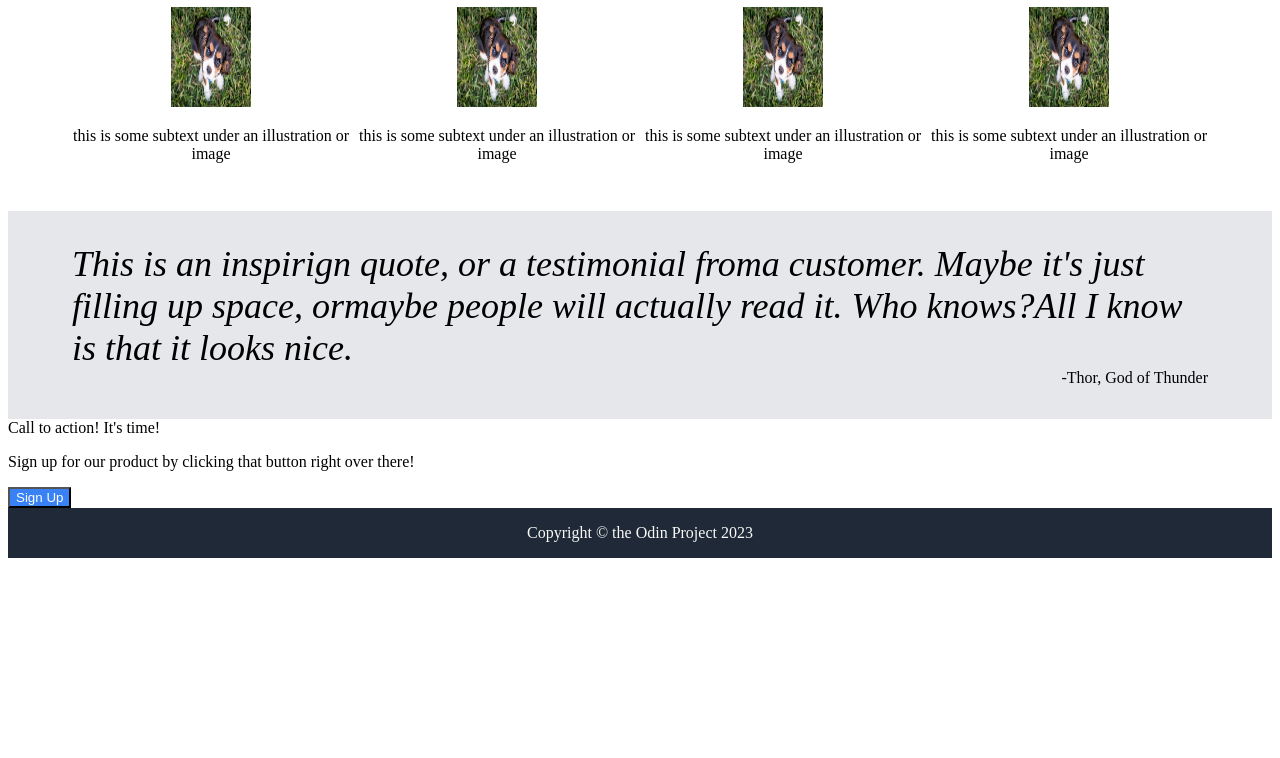
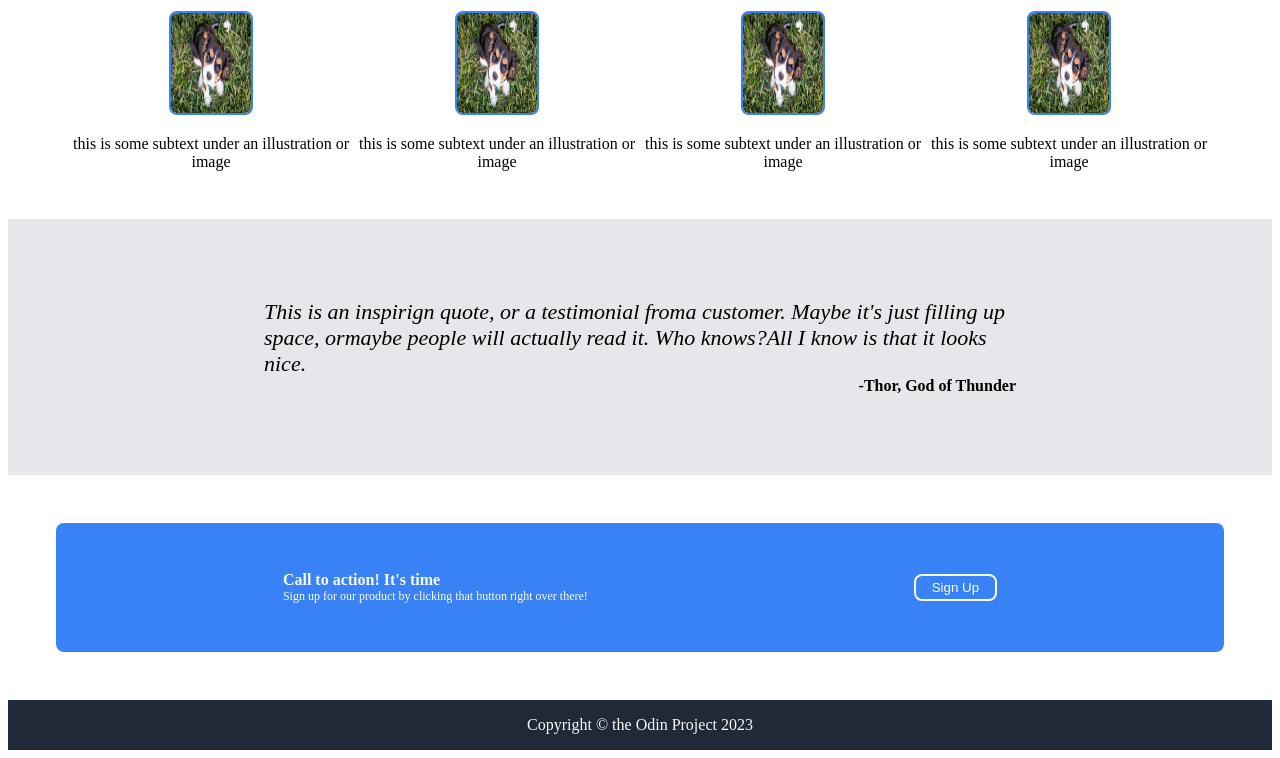
Before and after one commit to phoeniXharsh/landing-page-exercise, a plain HTML site: page index.html in a window 1280 px wide. Shown: the part 616-1374 px from the top of the page. Before the commit the page ends 1182 px from the top, so only its background shows below. Drawn offline with Linux system fonts and the light colour scheme.

Commit message:
completed  styling until final touches

```diff
--- a/index.html
+++ b/index.html
@@ -27,19 +27,19 @@
         <div id="info-title">Some random information.</div>
         <div class="cards">
             <div>
-                <img src="dog.jpg" alt="A cute dog pic">
+                <img class="card-image" src="dog.jpg" alt="A cute dog pic">
                 <p>this is some subtext under an illustration or image</p>
             </div>
             <div>
-                <img src="dog.jpg" alt="A cute dog pic">
+                <img class="card-image" src="dog.jpg" alt="A cute dog pic">
                 <p>this is some subtext under an illustration or image</p>
             </div>
             <div>
-                <img src="dog.jpg" alt="A cute dog pic">
+                <img class="card-image" src="dog.jpg" alt="A cute dog pic">
                 <p>this is some subtext under an illustration or image</p>
             </div>
             <div>
-                <img src="dog.jpg" alt="A cute dog pic">
+                <img class="card-image" src="dog.jpg" alt="A cute dog pic">
                 <p>this is some subtext under an illustration or image</p>
             </div>
         </div>
@@ -50,9 +50,11 @@
             <div class="author">-Thor, God of Thunder</div>
         </div>
         <div class="call_to_action">
-            <div>Call to action! It's time!</div>
-            <p>Sign up for our product by clicking that button right over there!</p>
-            <button>Sign Up</button>
+            <div>
+                <div class="primary">Call to action! It's time</div>
+                <div class="secondary">Sign up for our product by clicking that button right over there!</div>
+            </div>
+            <button class="sign-up-button" >Sign Up</button>
         </div>
         <div class="footer">
             <div>Copyright © the Odin Project 2023</div>
--- a/styles.css
+++ b/styles.css
@@ -8,7 +8,7 @@
     font-size: 18px;
     color: #E5E7EB;
     display: flex;
-    justify-content: space-between;
+    justify-content: space-around;
     padding: 16px 16px;
 }
 .header .logo{
@@ -17,7 +17,7 @@
 }
 .links{
     display: flex;
-    gap: 8px;
+    gap: 16px;
     margin-right: 32px;
 }
 .hero{
@@ -54,17 +54,47 @@
     margin: 0 64px;
     margin-bottom: 32px;
 }
+img{
+    border: 2px solid #3882f6;
+    border-radius: 8px;
+}
 .quote-body{
     background-color: #E5E7EB;
-    padding: 32px 64px;
-    /* font-style: italic; */
+    padding: 80px 256px;
 }
 .quote-body .text{
-    font-size: 36px;
+    font-size: 22px;
     font-style: italic;
 }
 .quote-body .author{
     text-align: right;
+    font-weight: bold;
+}
+/* call to action */
+.call_to_action{
+    background-color: #3882f6;
+    display:flex;
+    /* flex-direction: column; */
+    align-items: center;
+    justify-content: space-around;
+    margin: 48px;
+    padding: 48px 64px;
+    color: #F9FAF8;
+    border-radius: 8px;
+}
+.call_to_action .primary{
+    font-weight: bold;
+}
+.call_to_action .secondary{
+    font-size: 12px;
+}
+button{
+    border-radius: 8px;
+    padding: 4px 16px
+}
+.sign-up-button{
+    border-color: #F9FAF8;
+    border-style: solid;
 }
 
 
```
